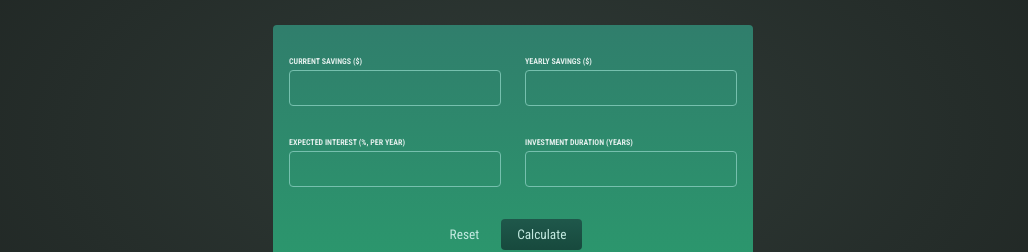
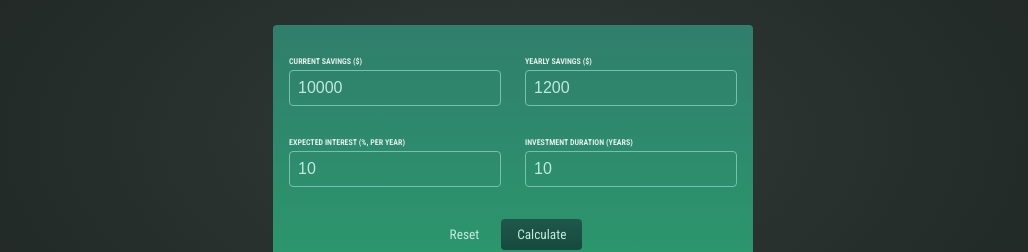
Before and after one commit to willl-8523/React-Investment-Calculator, a React (Create React App) app: page / in a window 1280 px wide. Shown: the part 201-453 px from the top of the page, without its empty margins (127-1155 px from the left). Built offline with nearby package versions, Linux system fonts and the light colour scheme.

Commit message:
Get the value in input form and update resetHandler event

```diff
--- a/src/components/UserInput/UserInput.js
+++ b/src/components/UserInput/UserInput.js
@@ -1,17 +1,34 @@
-import React from 'react';
+import React, { useState } from 'react';
+
+const INTIAL_USER_INPUT = {
+  'current-savings': 10000,
+  'yearly-contribution': 1200,
+  'expected-return': 10,
+  duration: 10,
+};
 
 const UserInput = () => {
+  const [userInput, setUserInput] = useState(INTIAL_USER_INPUT);
+
   const submitHandler = (e) => {
     e.preventDefault();
     console.log('SUBMIT');
   };
 
   const resetHandler = () => {
-    console.log('RESET');
+    setUserInput(INTIAL_USER_INPUT);
   };
 
   const inputChangeHandler = (input, value) => {
-    console.log(input, value);
+
+    setUserInput((prevUserInput) => {
+      // prevUserInput = {...prevUserInput, [input]: value}
+      // console.log(prevUserInput);
+      return {
+        ...prevUserInput,
+        [input]: value,
+      };
+    });
   };
 
   return (
@@ -25,6 +42,7 @@ const UserInput = () => {
             }
             type="number"
             id="current-savings"
+            value={userInput['current-savings']}
           />
         </p>
         <p>
@@ -35,6 +53,7 @@ const UserInput = () => {
             }
             type="number"
             id="yearly-contribution"
+            value={userInput['yearly-contribution']}
           />
         </p>
       </div>
@@ -49,6 +68,7 @@ const UserInput = () => {
             }
             type="number"
             id="expected-return"
+            value={userInput['expected-return']}
           />
         </p>
         <p>
@@ -57,6 +77,7 @@ const UserInput = () => {
             onChange={(e) => inputChangeHandler('duration', e.target.value)}
             type="number"
             id="duration"
+            value={userInput.duration}
           />
         </p>
       </div>
```
